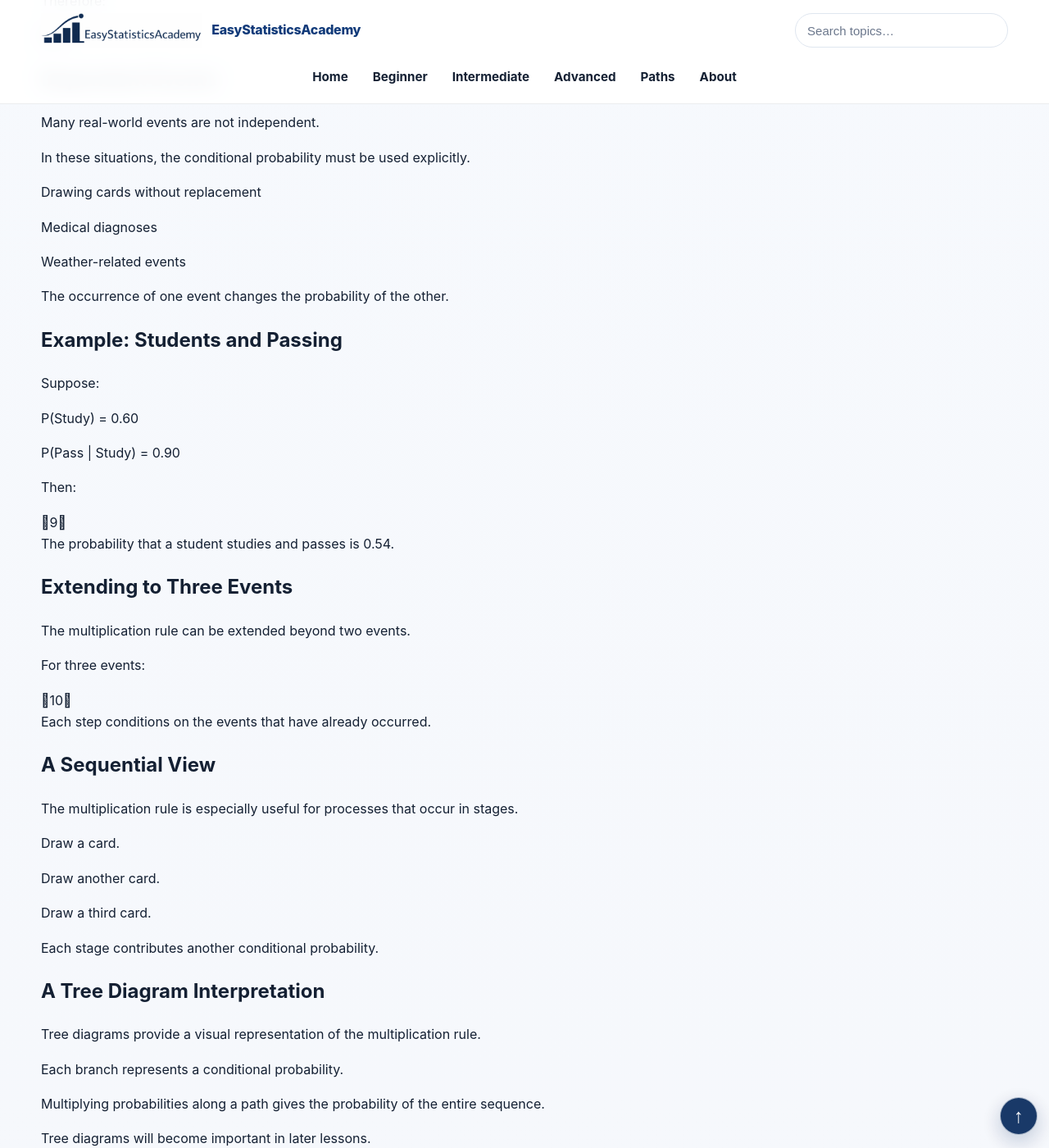
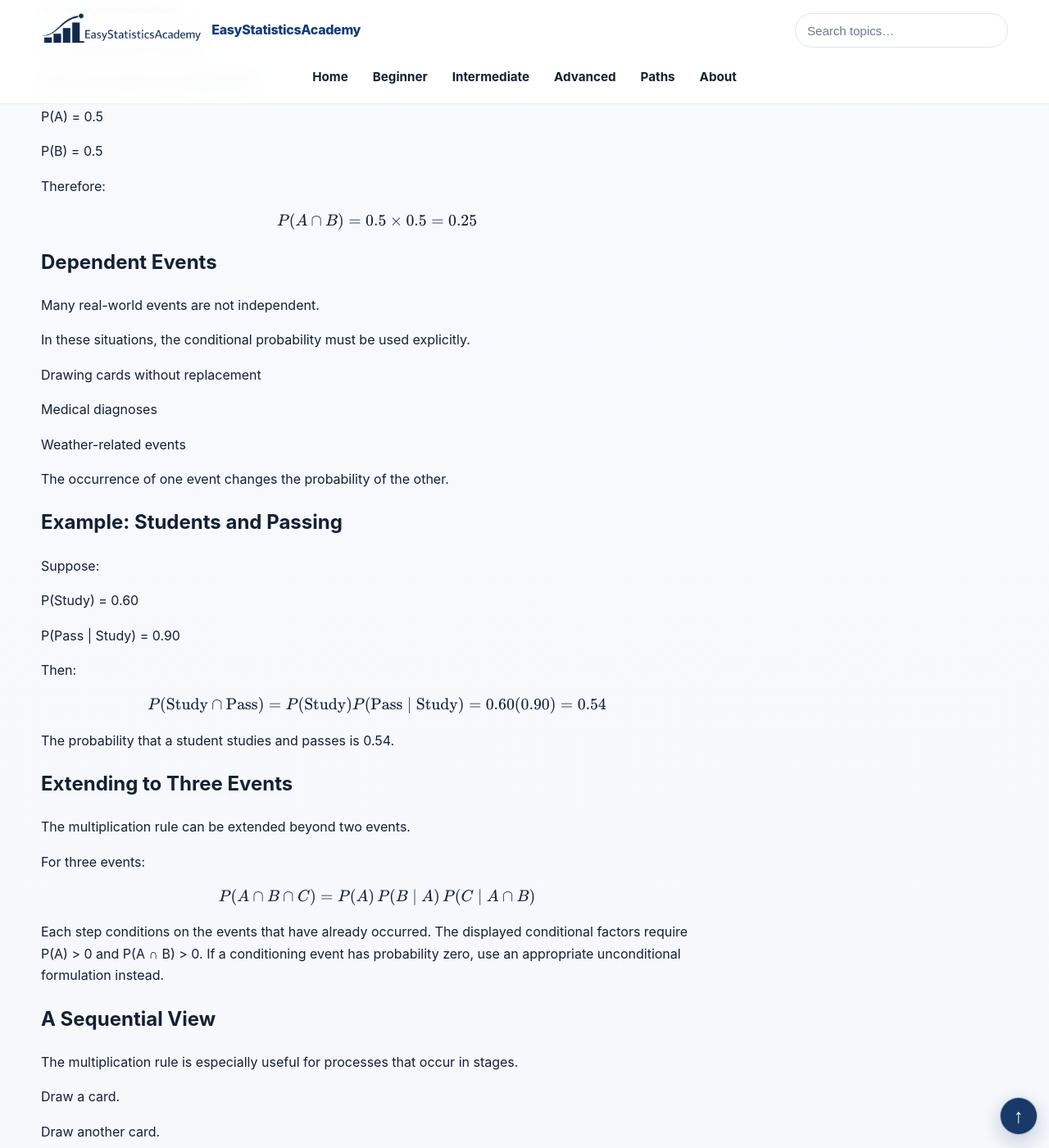
Before and after one commit to ammar-homaida-statistics/easystatisticsacademy, a Jekyll site: the page built from probability/conditional/multiplication-rule/index.md, in a window 1280 px wide and 1400 px high, scrolled down 3059 px. Shown: the whole window at 82% size. Built offline with Jekyll 4.4.1, drawn with Linux system fonts in a browser that asks for light colours; some of the changed text lies outside the part shown.

Commit message:
Restore eleven multiplication-rule formulas and verify dependent-event examples

```diff
--- a/probability/conditional/multiplication-rule/index.md
+++ b/probability/conditional/multiplication-rule/index.md
@@ -112,10 +116,14 @@
     <h2>Starting with Conditional Probability</h2>
 
     <p>
-      Recall the definition of conditional probability.
+      Recall the definition of conditional probability; the condition P(B) must have positive probability.
     </p>
 
-    0
+
+    \[
+    P(A\mid B)=\frac{P(A\cap B)}{P(B)},\quad P(B)>0
+    \]
+
 
     <p>
       This formula describes the probability of A given that B has occurred.
@@ -127,7 +135,11 @@
       Multiplying both sides by P(B) gives:
     </p>
 
-    1
+
+    \[
+    P(A\cap B)=P(A\mid B)P(B),\quad P(B)>0
+    \]
+
 
     <p>
       This is the multiplication rule.
@@ -140,11 +152,14 @@
     <h2>An Equivalent Version</h2>
 
     <p>
-      Because the roles of A and B can be reversed,
-      another equivalent form is:
+      When P(A) is positive, the roles of A and B can be reversed to give:
     </p>
 
-    2
+
+    \[
+    P(A\cap B)=P(B\mid A)P(A),\quad P(A)>0
+    \]
+
 
     <p>
       Both forms are correct.
@@ -202,19 +217,31 @@
       First:
     </p>
 
-    3
+
+    \[
+    P(A)=\frac{4}{52}=\frac{1}{13}
+    \]
+
 
     <p>
       After one ace has been removed:
     </p>
 
-    4
+
+    \[
+    P(B\mid A)=\frac{3}{51}=\frac{1}{17}
+    \]
+
 
     <p>
       Therefore:
     </p>
 
-    5
+
+    \[
+    P(A\cap B)=\frac{4}{52}\cdot\frac{3}{51}=\frac{1}{221}\approx0.004525
+    \]
+
 
     <p>
       The multiplication rule gives the probability of drawing two aces consecutively.
@@ -230,7 +257,11 @@
       For independent events:
     </p>
 
-    6
+
+    \[
+    P(A\mid B)=P(A)\quad\text{when }P(B)>0
+    \]
+
 
     <p>
       The occurrence of B does not affect A.
@@ -242,7 +273,11 @@
       Substituting independence into the multiplication rule gives:
     </p>
 
-    7
+
+    \[
+    P(A\cap B)=P(A)P(B)
+    \]
+
 
     <p>
       This is the familiar independence formula introduced earlier.
@@ -286,7 +321,11 @@
       Therefore:
     </p>
 
-    8
+
+    \[
+    P(A\cap B)=0.5\times0.5=0.25
+    \]
+
 
     <h2>Dependent Events</h2>
 
@@ -341,7 +380,11 @@
       Then:
     </p>
 
-    9
+
+    \[
+    P(\mathrm{Study}\cap\mathrm{Pass})=P(\mathrm{Study})P(\mathrm{Pass}\mid\mathrm{Study})=0.60(0.90)=0.54
+    \]
+
 
     <p>
       The probability that a student studies and passes is 0.54.
@@ -357,10 +400,14 @@
       For three events:
     </p>
 
-    10
+
+    \[
+    P(A\cap B\cap C)=P(A)\,P(B\mid A)\,P(C\mid A\cap B)
+    \]
+
 
     <p>
-      Each step conditions on the events that have already occurred.
+      Each step conditions on the events that have already occurred. The displayed conditional factors require P(A) &gt; 0 and P(A ∩ B) &gt; 0. If a conditioning event has probability zero, use an appropriate unconditional formulation instead.
     </p>
 
     <h2>A Sequential View</h2>
```
Also changed, not shown: other parts of probability/conditional/multiplication-rule/index.md (+6 -2 lines).
